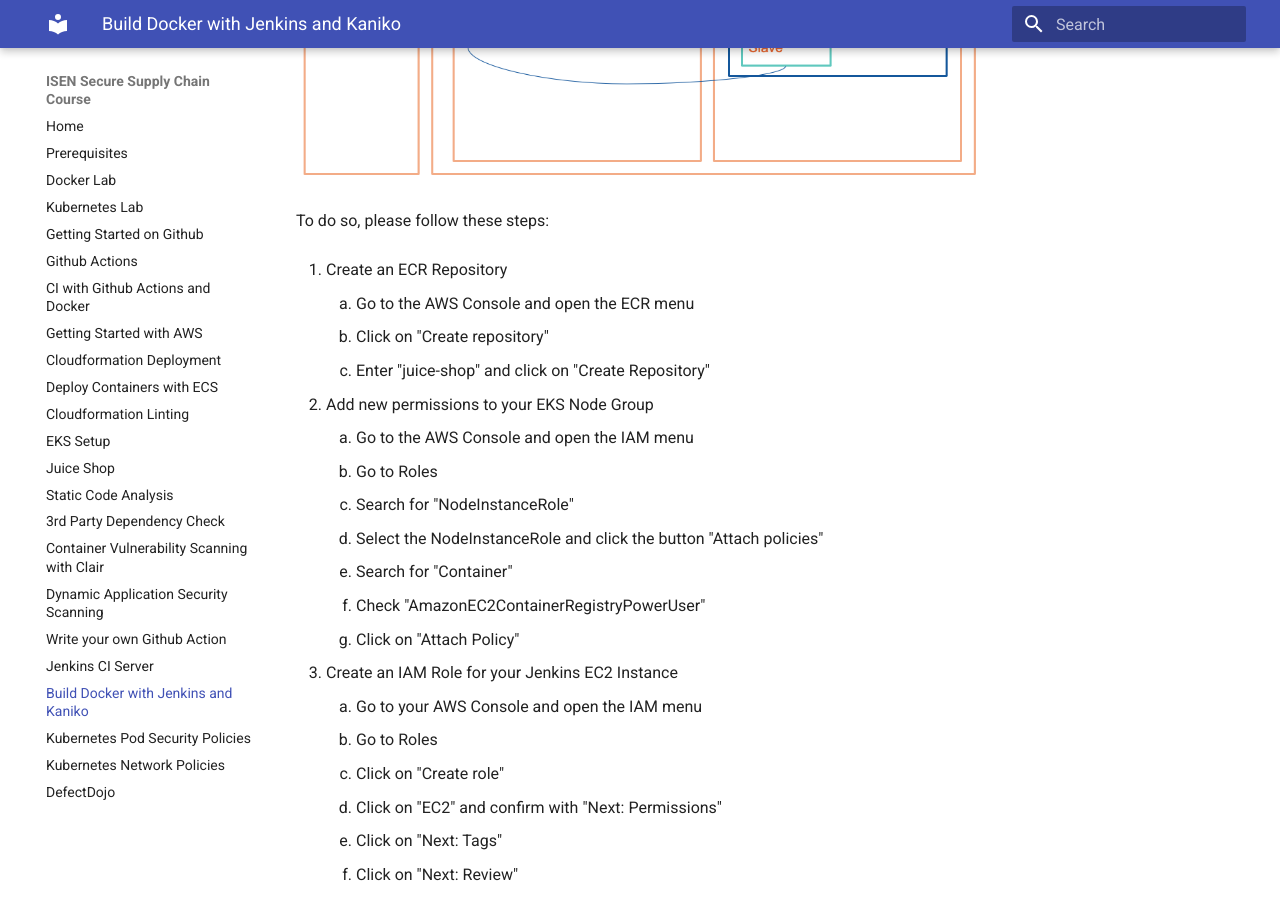
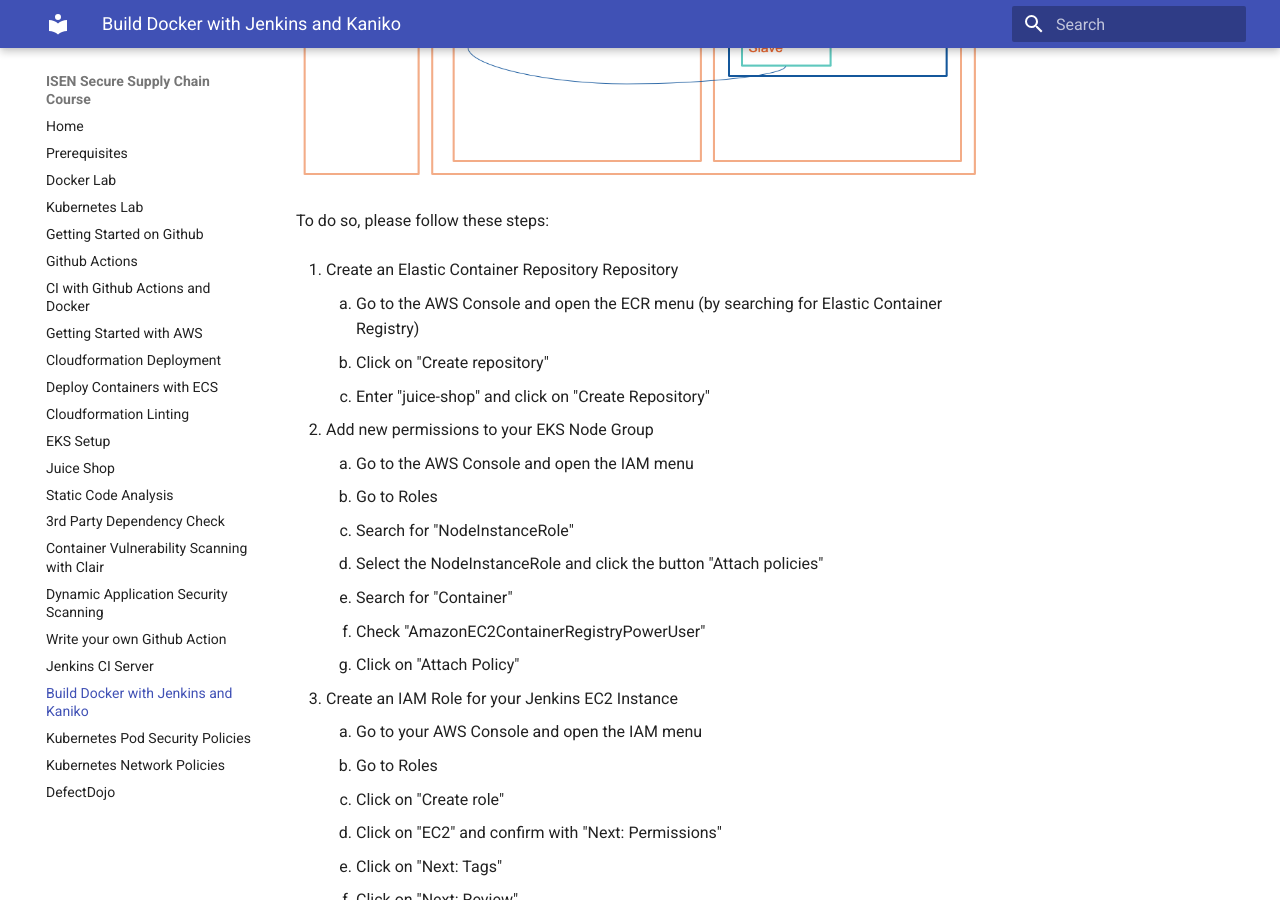
Before and after one commit to 3r1co/ssc, an MkDocs documentation site: the page built from docs/kaniko.md, in a window 1280 px wide and 900 px high, scrolled down 634 px. Built offline with MkDocs 1.6.1 and Material for MkDocs 9.7.7, drawn with Linux system fonts in a browser that asks for light colours.

```diff
--- a/docs/kaniko.md
+++ b/docs/kaniko.md
@@ -12,9 +12,9 @@
 
 To do so, please follow these steps:
 
-1. Create an ECR Repository
+1. Create an Elastic Container Repository Repository
 
-    1. Go to the AWS Console and open the ECR menu
+    1. Go to the AWS Console and open the ECR menu (by searching for Elastic Container Registry)
     1. Click on "Create repository"
     1. Enter "juice-shop" and click on "Create Repository"
 
```
